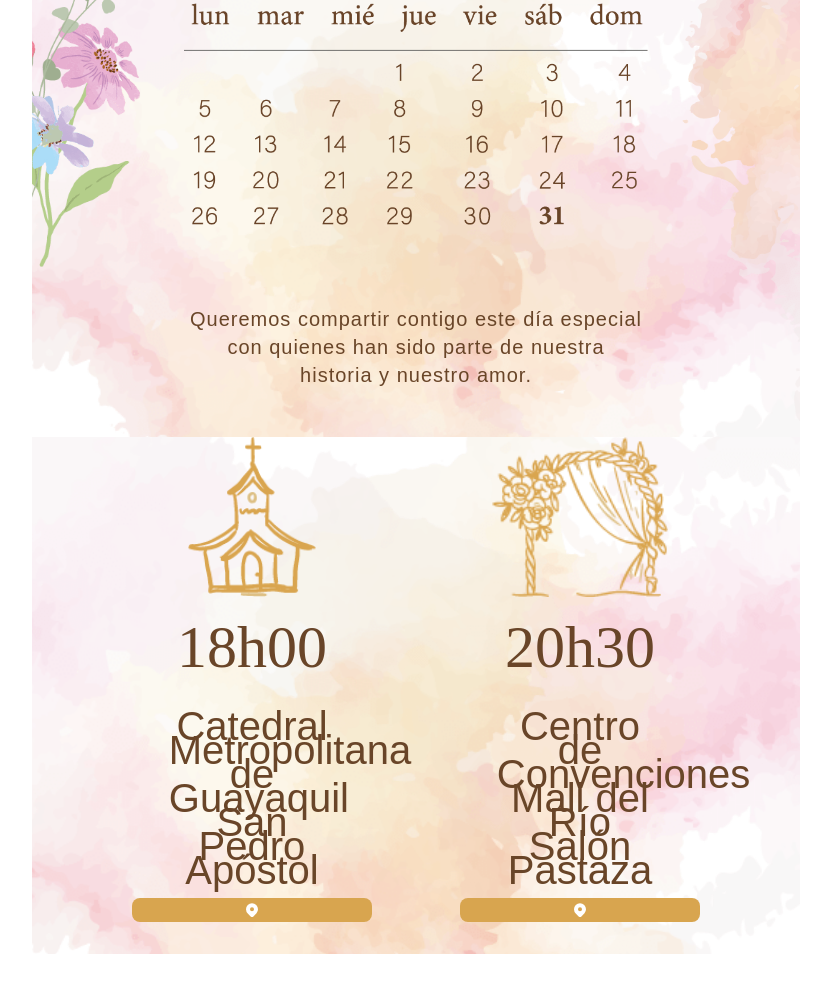
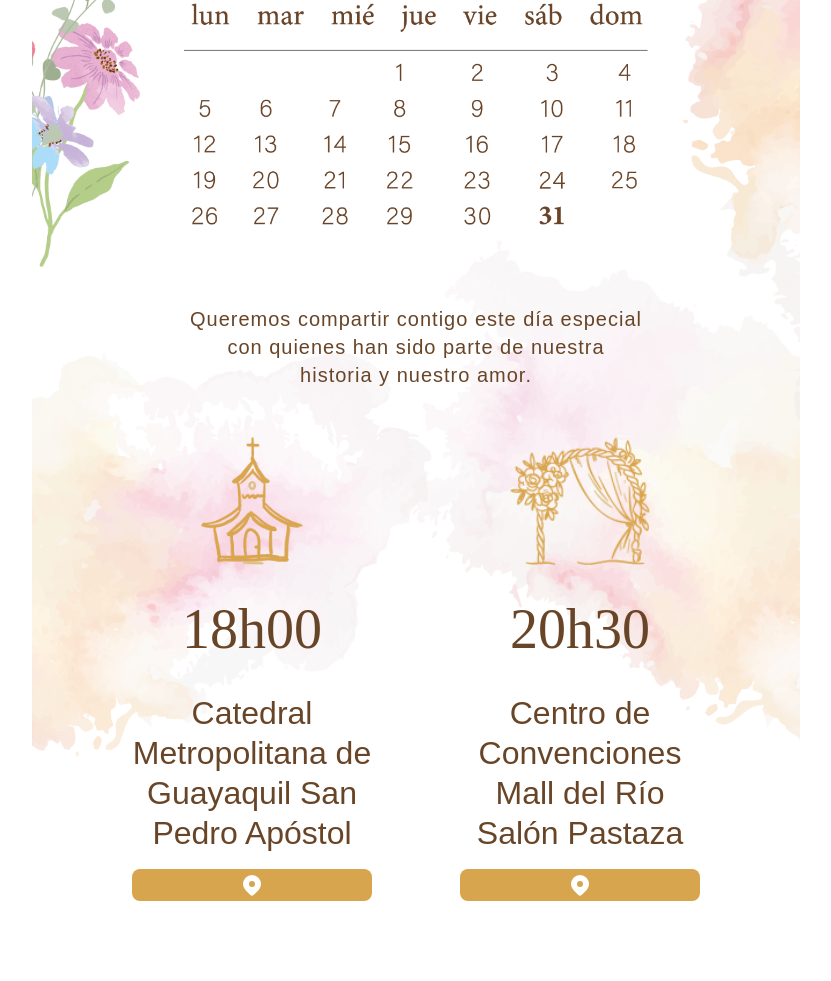
Before and after one commit to iaalvearp/wedding_maria_gustavo, an Astro site: page / in a window 1280 px wide. Shown: the part 2411-3392 px from the top of the page, without its empty margins (224-1055 px from the left). Before the commit the page ends 3365 px from the top, so only its background shows below. Built offline with nearby package versions, Linux system fonts and the light colour scheme; Astro itself is replaced by a stand-in of ours.

Commit message:
Locations section done

```diff
--- a/src/components/Calendary.astro
+++ b/src/components/Calendary.astro
@@ -83,6 +83,7 @@
             left: -14rem;
             bottom: -11rem;
             width: 100vw;
+            max-width: 48rem;
             opacity: 0.4;
             z-index: -1;
         }
@@ -138,6 +139,17 @@
                 letter-spacing: 1px;
                 margin-top: 4em;
             }
+
+            .wcolor-left {
+                left: -23rem;
+                bottom: -20rem;
+            }
+
+            .wcolor-right {
+                bottom: -21rem;
+                left: unset;
+                right: -23rem;
+            }
         }
     }
 </style>
--- a/src/components/LocationCards.astro
+++ b/src/components/LocationCards.astro
@@ -53,7 +53,7 @@ const { src, title, hour, location, address, href } = Astro.props
             font-size: 1.125rem;
             margin-bottom: 0.5rem;
         }
-        p {
+        .address {
             font-size: 1.125rem;
             line-height: 1.5rem;
             margin: 0 auto 1rem;
@@ -86,26 +86,26 @@ const { src, title, hour, location, address, href } = Astro.props
     @media (width >= 768px) {
         article {
             picture {
-                height: 10rem;
+                height: 8rem;
             }
             h2 {
-                font-size: 3.75rem;
-
+                font-size: 3.5rem;
+                margin: 2rem 0 1rem 0;
             }
             h3 {
                 font-size: 1.875rem;
-            }
-            p {
-                font-size: 2rem;
-                text-wrap: pretty;
-                width: 80%;
-                font-family: 'Geliat', sans-serif;
             }
             .location {
                 font-weight: 600;
             }
             .address {
+                font-size: 2rem;
+                line-height: 2.5rem;
                 margin: 1rem 0;
+                max-width: 16rem;
+            }
+            a {
+                height: 2rem;
             }
         }
         @media (width >= 1024px) {
--- a/src/components/Locations.astro
+++ b/src/components/Locations.astro
@@ -29,7 +29,7 @@ import LocationCards from "./LocationCards.astro"
         grid-template-columns: 1fr 1fr;
         gap: 1rem;
         margin: 0 auto;
-        padding:0 5% 2rem 5%;
+        padding:0 5% 5rem 5%;
         overflow: hidden;
         box-sizing: border-box;
 
@@ -38,6 +38,7 @@ import LocationCards from "./LocationCards.astro"
             left: -14rem;
             top: -3rem;
             width: 100vw;
+            max-width: 48rem;
             opacity: 0.4;
             z-index: -1;
         }
@@ -48,4 +49,19 @@ import LocationCards from "./LocationCards.astro"
             right: -14rem;
         }
     }
+
+    @media (width >= 768px) {
+        section {
+
+           .wcolor-left {
+                top: -5rem;
+                left: -23rem;
+            }
+
+            .wcolor-right {
+                top: -12rem;
+                right: -23rem;
+            }
+        }
+    }
 </style>
```
